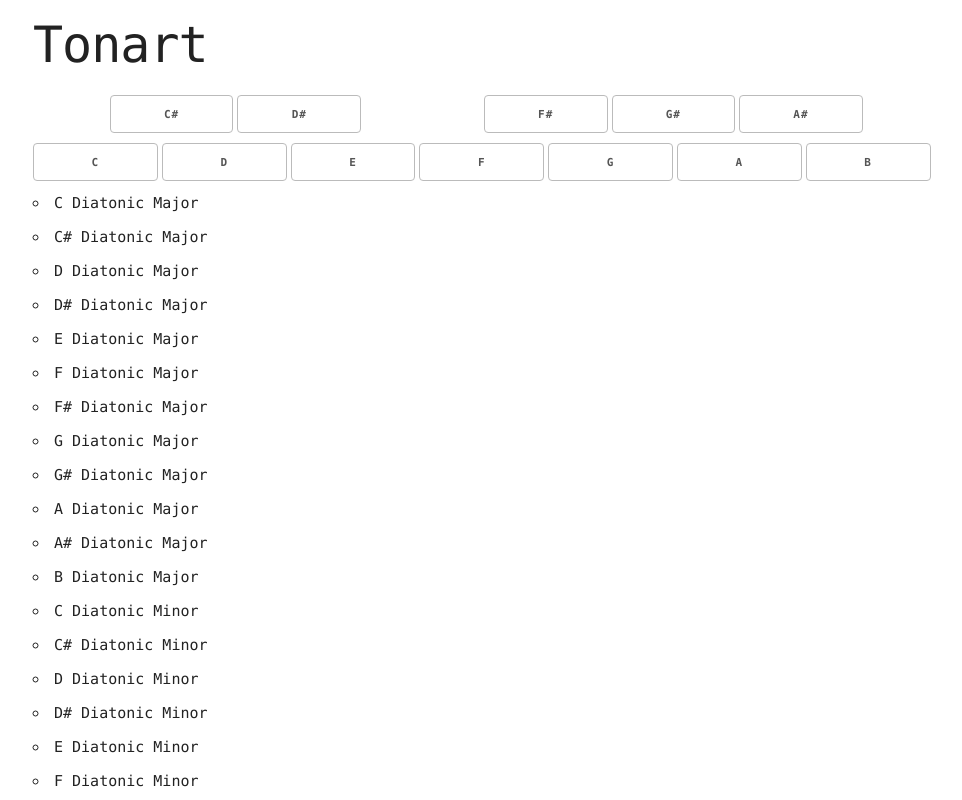
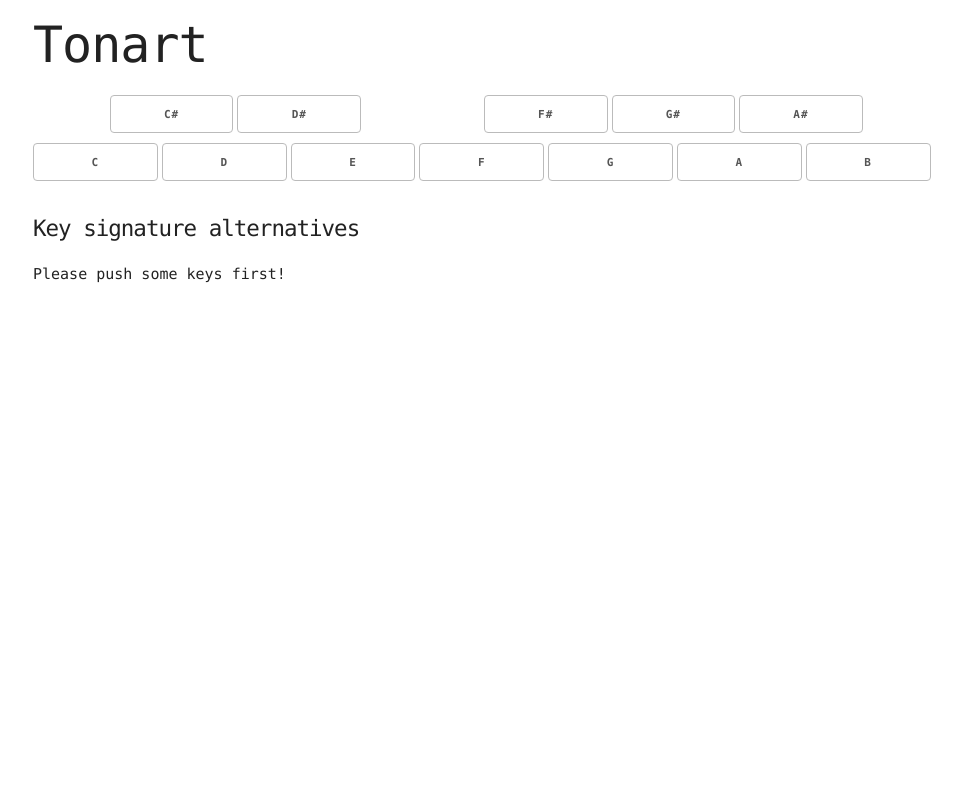
Before and after one commit to suniala/tonart, a React (Create React App) app: page / in a window 1280 px wide. Shown: the top 800 px of the page, without its empty margins (127-1089 px from the left). Built offline with nearby package versions, Linux system fonts and the light colour scheme.

Commit message:
Give some feedback if no keys pressed

```diff
--- a/src/Alternatives.tsx
+++ b/src/Alternatives.tsx
@@ -12,13 +12,21 @@ class Alternatives extends React.Component<Props, {}> {
 
         return (
             <div>
-                <ul>
-                    {keySignatures.map(keySignature =>
-                        <li>
-                            {keySignature.name}
-                        </li>
-                    )}
-                </ul>
+                <h2>Key signature alternatives</h2>
+                {
+                    this.props.tones.size === 0
+                        ? <p>Please push some keys first!</p>
+                        : (
+                            keySignatures.length === 0
+                                ? <p>No key signatures found.</p>
+                                : <ul>
+                                    {keySignatures.map(keySignature =>
+                                        <li>
+                                            {keySignature.name}
+                                        </li>
+                                    )}
+                                </ul>)
+                }
             </div>
         );
     }
--- a/src/css/index.css
+++ b/src/css/index.css
@@ -1,6 +1,11 @@
 body {
     font-family: Consolas, 'Courier New', monospace;
     padding-top: 1em;
+}
+
+h2 {
+    font-size: 1.5em;
+    margin-top: 1em;
 }
 
 .keys.black {
--- a/src/key-util.ts
+++ b/src/key-util.ts
@@ -34,7 +34,7 @@ const toneLookup = ALL_TONES.concat(ALL_TONES);
 const selectTones = (root: Tone, scale: Scale) => {
     let rootIndex = toneLookup.indexOf(root);
     let toneIndices: number[] = scale.intervals.reduce(
-        (acc, curr) =>  _.concat(acc, (_.last(acc) as number) + curr.semitones),
+        (acc, curr) => _.concat(acc, (_.last(acc) as number) + curr.semitones),
         [rootIndex]);
     return toneLookup.filter((tone, index) => toneIndices.includes(index));
 };
@@ -52,9 +52,13 @@ const generate: () => KeySignature[] = () =>
 const keySignatures: KeySignature[] = generate();
 
 const findKeySignatures = (tones: Set<Tone>): KeySignature[] => {
-    return keySignatures.filter(keySignature => {
-        return _.every(Array.from(tones.values()), tone => _.indexOf(keySignature.tones, tone) >= 0);
-    });
+    if (tones.size > 0) {
+        return keySignatures.filter(keySignature => {
+            return _.every(Array.from(tones.values()), tone => _.indexOf(keySignature.tones, tone) >= 0);
+        });
+    } else {
+        return [];
+    }
 };
 
 export {
```
